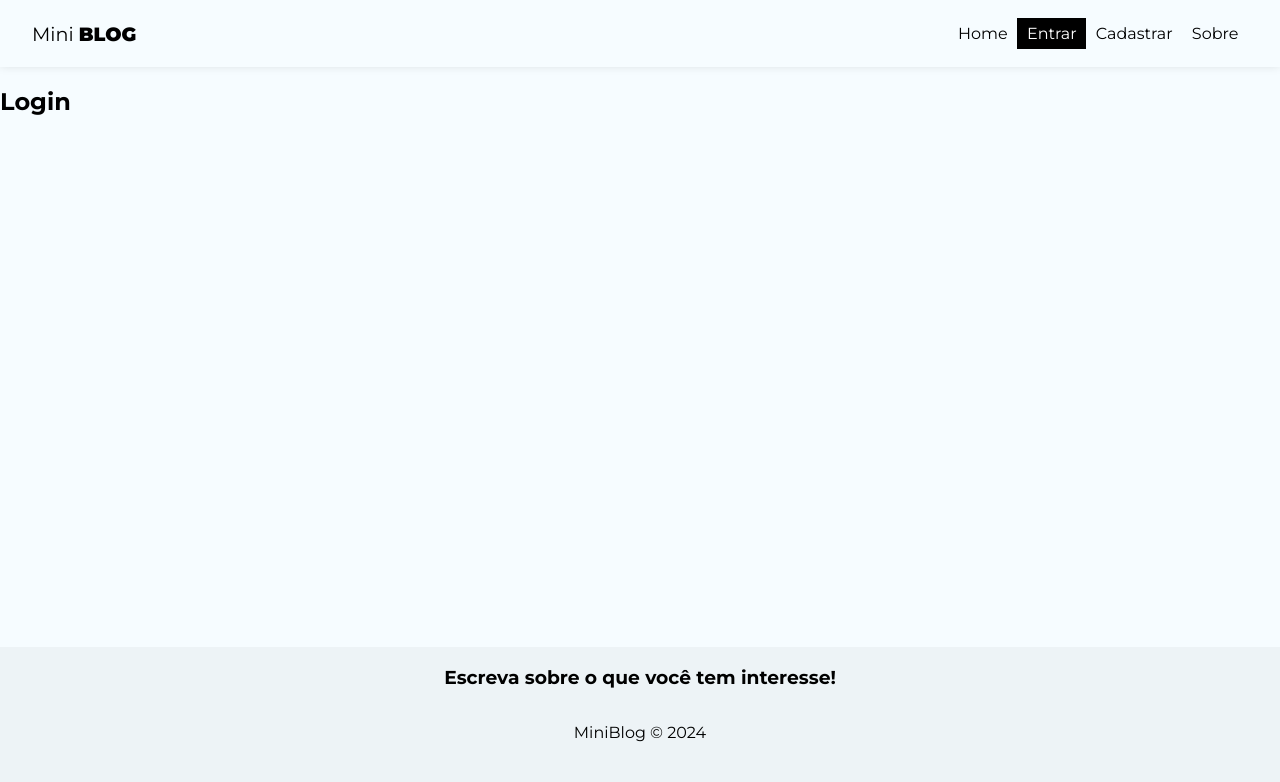
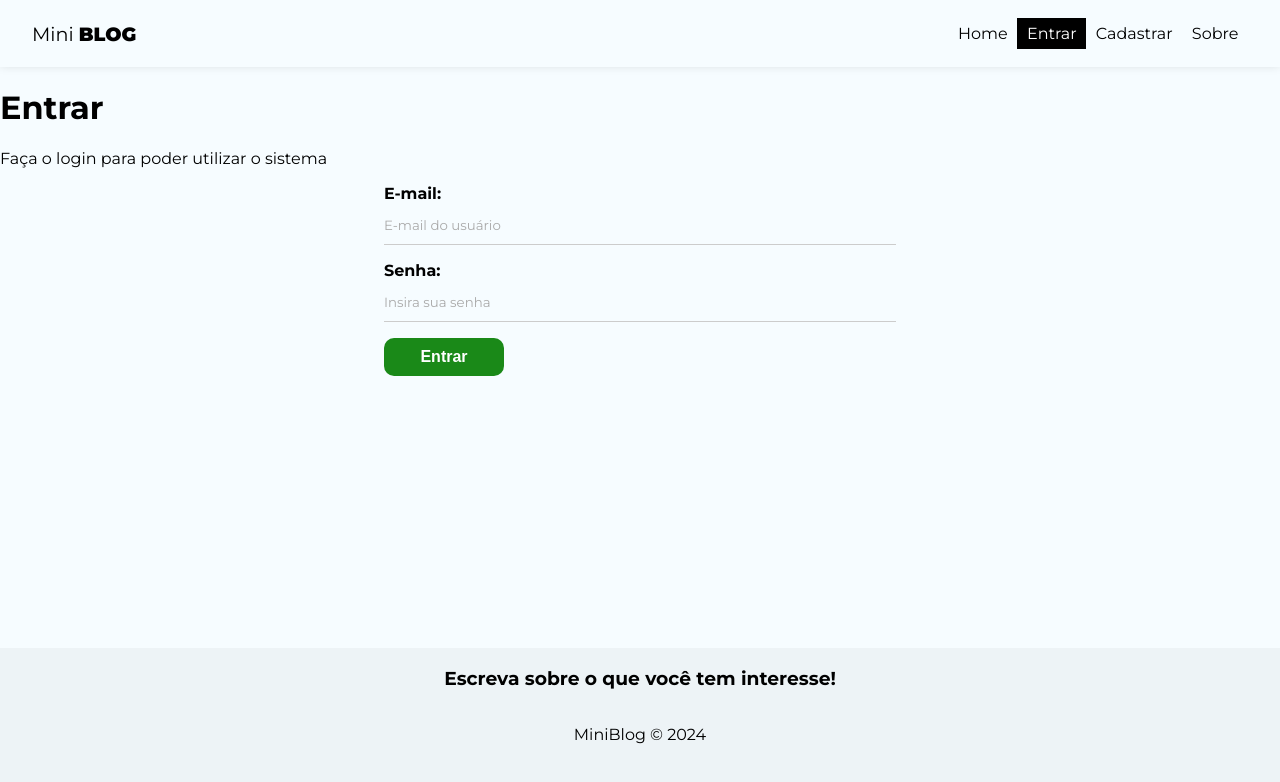
Before and after one commit to fariasraphael/miniblog-react, a React (Vite) app: page /login in a window 1280 px wide. Shown: the top 782 px of the page. Built offline with nearby package versions, Linux system fonts and the light colour scheme; no server answers.

Commit message:
login page elements

```diff
--- a/src/pages/Login/Login.jsx
+++ b/src/pages/Login/Login.jsx
@@ -1,8 +1,73 @@
 import styles from "./Login.module.css";
+import { useState, useEffect } from "react";
+
+import { useAuthantication } from "../../hooks/useAuthentication";
+
 const Login = () => {
+  const [email, setEmail] = useState("");
+  const [password, setPassword] = useState("");
+  const [error, setError] = useState("");
+
+  const { createUser, error: authError, loading } = useAuthantication();
+
+  const handleSubmit = async (e) => {
+    e.preventDefault();
+
+    setError("");
+    const user = {
+      email,
+      password,
+    };
+
+    const res = await createUser(user);
+
+    console.log(res);
+  };
+
+  useEffect(() => {
+    if (authError) {
+      setError(authError);
+    }
+  }, [authError]);
+
   return (
-    <div>
-      <h2>Login</h2>
+    <div className={styles.login}>
+      <h1>Entrar</h1>
+      <p>Faça o login para poder utilizar o sistema</p>
+      <form onSubmit={handleSubmit}>
+        <label>
+          <span>E-mail:</span>
+          <input
+            type="email"
+            name="email"
+            placeholder="E-mail do usuário"
+            value={email}
+            onChange={(e) => setEmail(e.target.value)}
+          />
+        </label>
+        <label>
+          <span>Senha:</span>
+          <input
+            type="password"
+            name="password"
+            placeholder="Insira sua senha"
+            value={password}
+            onChange={(e) => setPassword(e.target.value)}
+          />
+        </label>
+
+        {!loading && (
+          <button type="submit" className="btn">
+            Entrar
+          </button>
+        )}
+        {loading && (
+          <button type="submit" className="btn">
+            Aguarde...
+          </button>
+        )}
+        {error && <p className="error">{error}</p>}
+      </form>
     </div>
   );
 };
```
